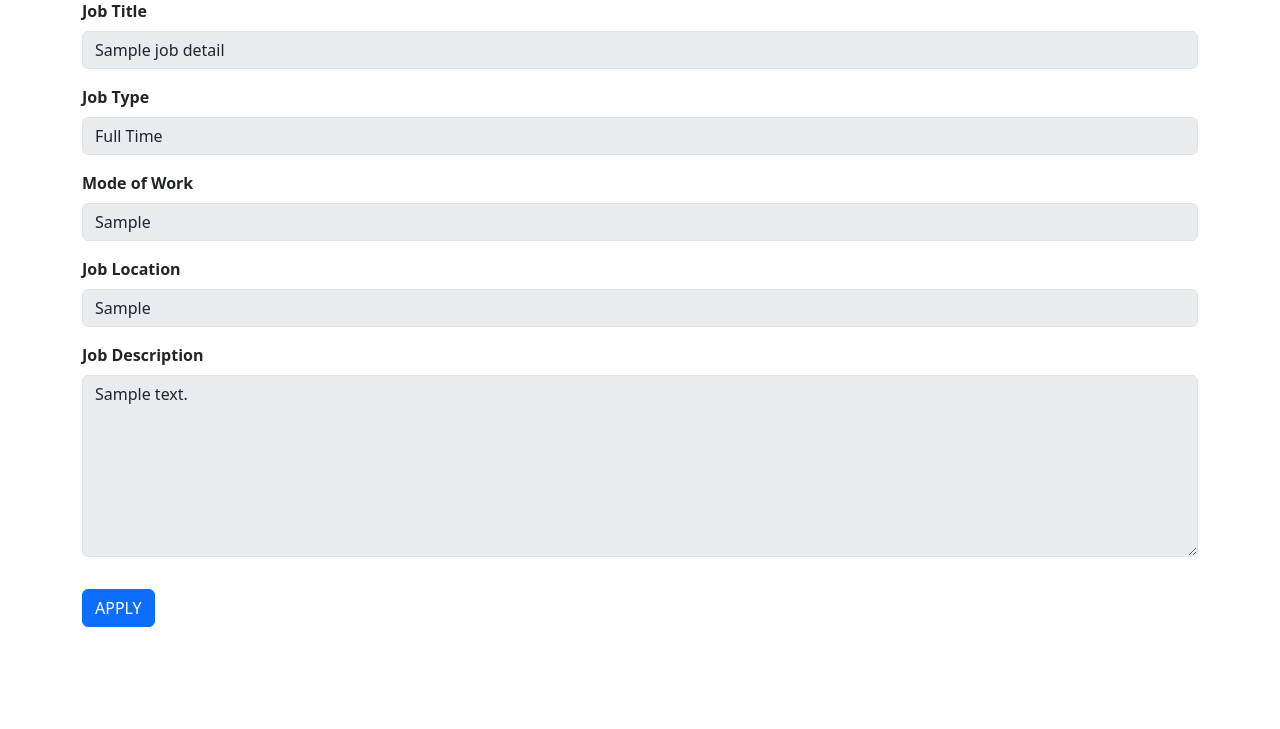
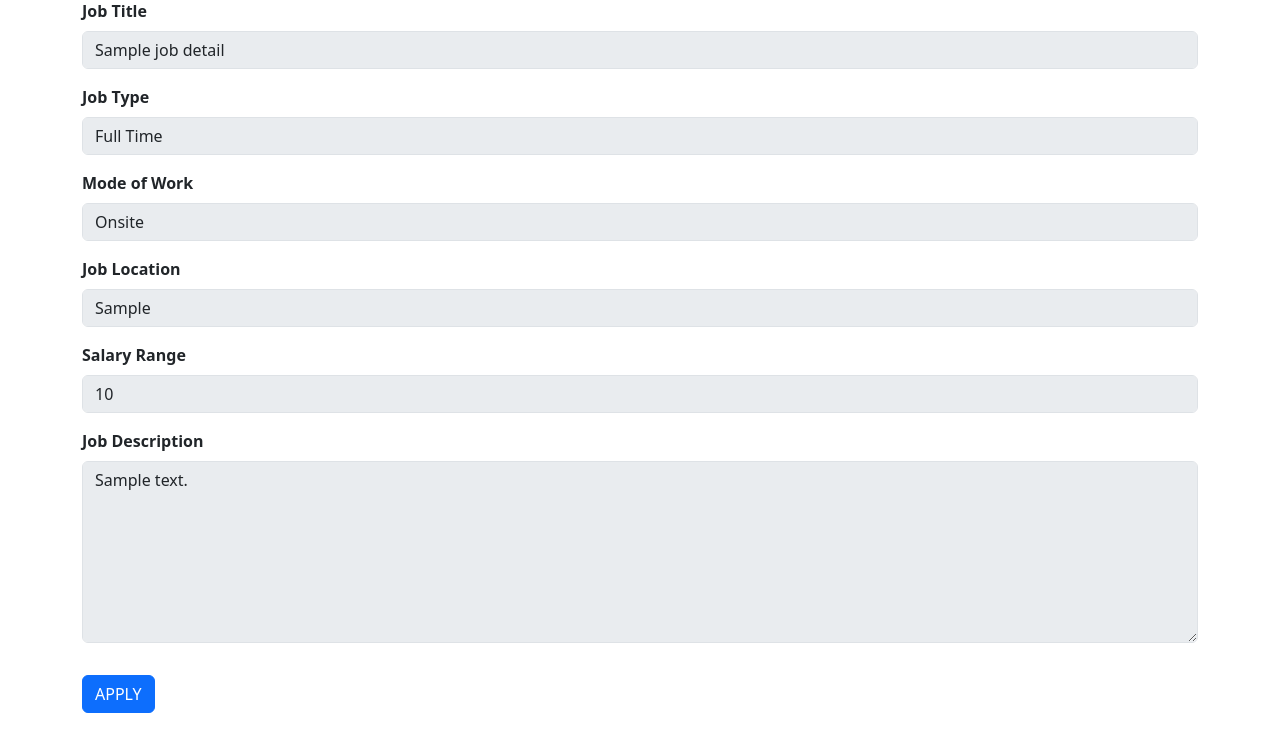
Before and after one commit to MBSA-INFINITY/jobsaathi, a Flask app: template templates/apply_job.html in a window 1280 px wide. Shown: the part 122-851 px from the top of the page. Before the commit the page ends 749 px from the top, so only its background shows below. Run offline with Flask 2, Linux system fonts and the light colour scheme; the template is opened without the code that fills it: most values are stand-ins (such as "Sample title", 1, 10 or a date in 2020).

Commit message:
salary range added

```diff
--- a/templates/apply_job.html
+++ b/templates/apply_job.html
@@ -37,11 +37,20 @@
         </div>
       <div class="mb-3">
           <label for="exampleFormControlInput1" class="form-label"><b>Mode of Work</b></label>
-          <input type="text" class="form-control" value="{{job_details['mode_of_work']}}" name="mode_of_work" placeholder="Mode of Work" disabled>
+          {% if job_details['mode_of_work'] == "remote" %}
+          <input type="text" class="form-control" value="Remote" name="mode_of_work" placeholder="Mode of Work" disabled>
+          {% else%}
+          <input type="text" class="form-control" value="Onsite" name="mode_of_work" placeholder="Mode of Work" disabled>
+          {% endif %}
+
         </div>
       <div class="mb-3">
           <label for="exampleFormControlInput1" class="form-label"><b>Job Location</b></label>
           <input type="text" class="form-control" value="{{job_details['job_location']}}" name="job_location" placeholder="Job Location" disabled>
+        </div>
+      <div class="mb-3">
+          <label for="exampleFormControlInput1" class="form-label"><b>Salary Range</b></label>
+          <input type="text" class="form-control" value="{{job_details['salary_range']}}" name="job_location" placeholder="Job Location" disabled>
         </div>
       <div class="mb-3">
           <label for="exampleFormControlInput1" class="form-label"><b>Job Description</b></label>
```
Also changed, not shown: templates/job_details.html (+7 -10 lines).
